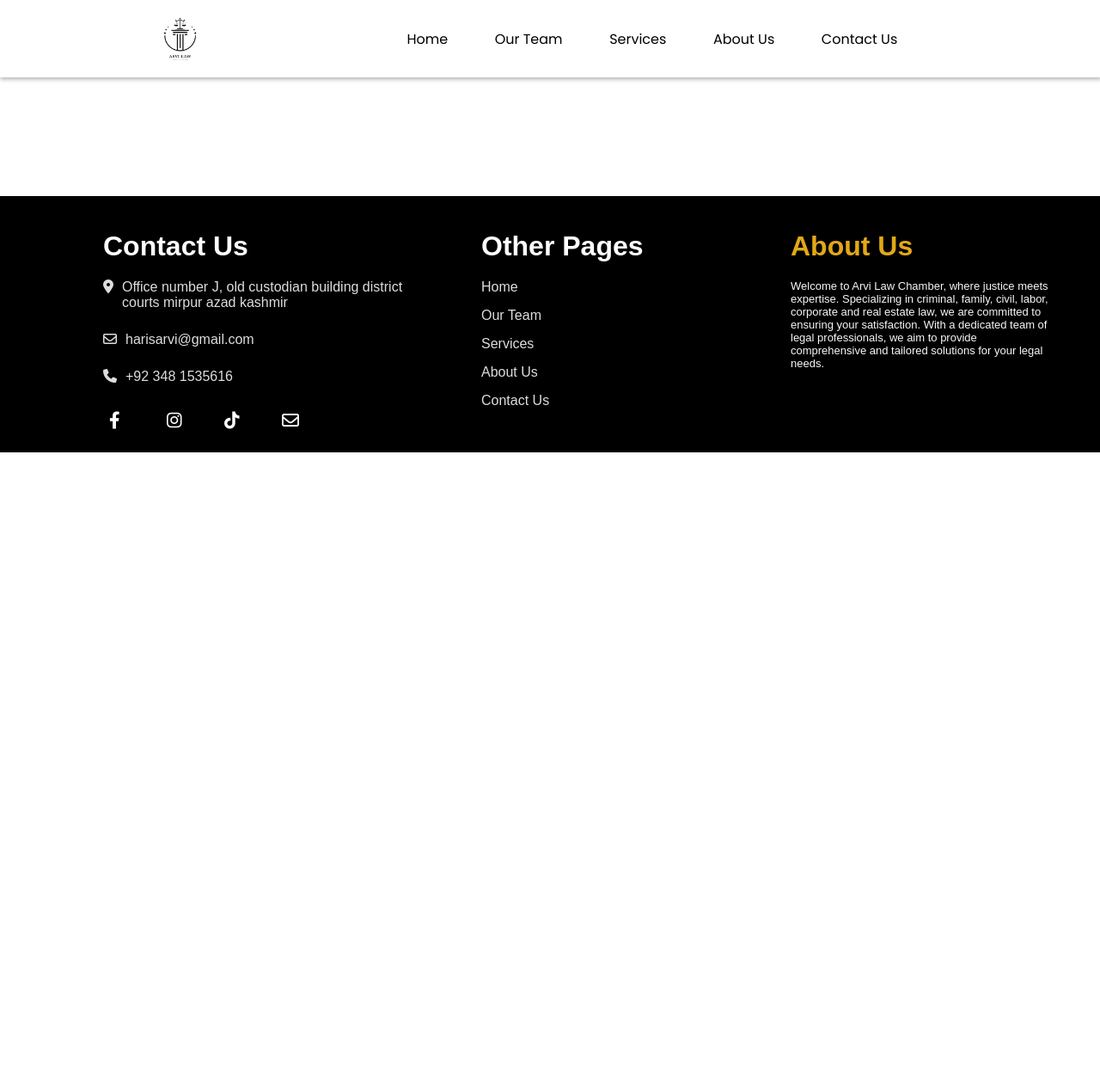
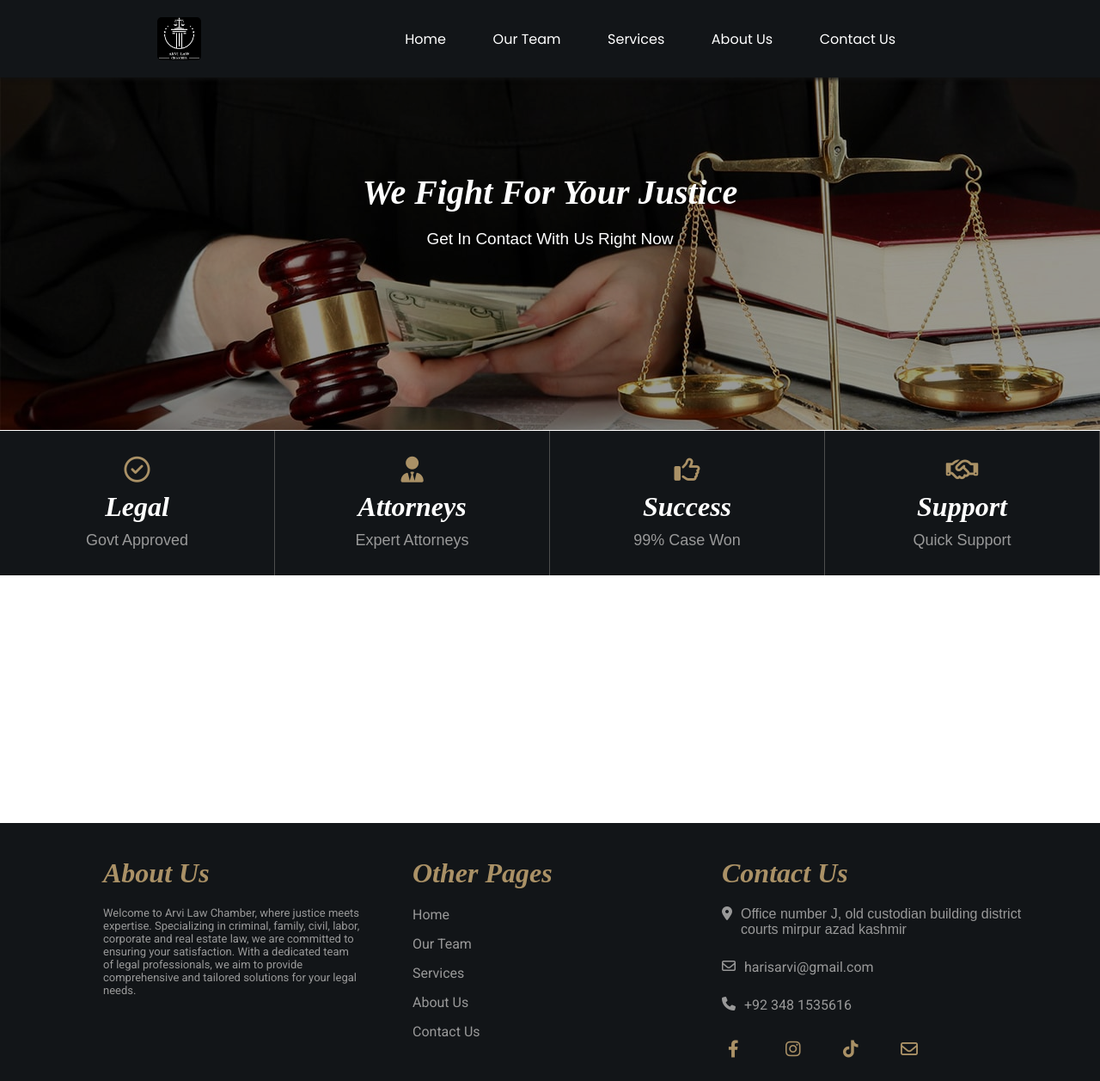
Before and after one commit to HamzaArif538/ArviLawChamber, a Django app: page / in a window 1280 px wide. Shown: the whole page at 86% size. Before the commit the page ends 526 px from the top, so only its background shows below. Run offline with Django 5.2, Linux system fonts and the light colour scheme.

Commit message:
changed color scheme and started home page

```diff
--- a/home/templates/home/footer.html
+++ b/home/templates/home/footer.html
@@ -6,22 +6,20 @@
 
 <div class="footer-container">
 
-    <div class='footer-ind_cont' id="contactUs">
-        <h1 class="footer-title">Contact Us</h1>
+    <div class='footer-ind_cont' id="aboutUs">
+        <h1 class="footer-title">About Us</h1>
         <div class="footer-cont">
-            <ul class="footer-lines">
-                <li class="footer-line footer-line-main"><i class="footer-icon fa-solid fa-location-dot"></i><p> Office number J, old custodian building district courts mirpur azad kashmir</p> </li>
-                <li class="footer-line footer-line-main"><i class="footer-icon fa-regular fa-envelope"></i><a href="mailto:">harisarvi@gmail.com</a> </li>
-                <li class="footer-line footer-line-main"><i class="footer-icon fa-solid fa-phone"></i><a href="tel:+923481535616">+92 348 1535616</a> </li>
-                <ul id='social' class="footer-line">
-                    <li><a target='blank' href=" "><i class="fa-brands fa-facebook-f"></i></a></li>
-                    <li><a target='blank' href=" "><i class="fa-brands fa-instagram"></i></a></li>
-                    <li><a target='blank' href=" "><i class="fa-brands fa-tiktok"></i></a></li>
-                    <li><a target='blank' href="mailto: abc"><i class="fa-regular fa-envelope"></i></a></li>
-                </ul>
-            </ul>
+            <p class='footer-about-p'>
+                Welcome to Arvi Law Chamber, where justice meets expertise.
+                Specializing in criminal, family, civil, labor, corporate
+                and real estate law, we are committed to ensuring your
+                satisfaction. With a dedicated team of legal professionals,
+                we aim to provide comprehensive and tailored solutions for
+                your legal needs.
+            </p>
         </div>
     </div>
+
 
 
     <div class='footer-ind_cont' id="explore">
@@ -47,17 +45,20 @@
         </div>
     </div>
 
-    <div class='footer-ind_cont' id="aboutUs">
-        <h1 class="footer-title">About Us</h1>
+    <div class='footer-ind_cont' id="contactUs">
+        <h1 class="footer-title">Contact Us</h1>
         <div class="footer-cont">
-            <p class='footer-about-p'>
-                Welcome to Arvi Law Chamber, where justice meets expertise.
-                Specializing in criminal, family, civil, labor, corporate
-                and real estate law, we are committed to ensuring your
-                satisfaction. With a dedicated team of legal professionals,
-                we aim to provide comprehensive and tailored solutions for
-                your legal needs.
-            </p>
+            <ul class="footer-lines">
+                <li class="footer-line footer-line-main"><i class="footer-icon fa-solid fa-location-dot"></i><p> Office number J, old custodian building district courts mirpur azad kashmir</p> </li>
+                <li class="footer-line footer-line-main"><i class="footer-icon fa-regular fa-envelope"></i><a href="mailto:">harisarvi@gmail.com</a> </li>
+                <li class="footer-line footer-line-main"><i class="footer-icon fa-solid fa-phone"></i><a href="tel:+923481535616">+92 348 1535616</a> </li>
+                <ul id='social' class="footer-line">
+                    <li><a target='blank' href=" "><i class="fa-brands fa-facebook-f"></i></a></li>
+                    <li><a target='blank' href=" "><i class="fa-brands fa-instagram"></i></a></li>
+                    <li><a target='blank' href=" "><i class="fa-brands fa-tiktok"></i></a></li>
+                    <li><a target='blank' href="mailto: abc"><i class="fa-regular fa-envelope"></i></a></li>
+                </ul>
+            </ul>
         </div>
     </div>
 
--- a/home/templates/home/home.html
+++ b/home/templates/home/home.html
@@ -2,8 +2,76 @@
 {% load static %}
 
 {% block content %}
+<link rel="stylesheet" href="https://cdnjs.cloudflare.com/ajax/libs/font-awesome/6.4.2/css/all.min.css" integrity="sha512-z3gLpd7yknf1YoNbCzqRKc4qyor8gaKU1qmn+CShxbuBusANI9QpRohGBreCFkKxLhei6S9CQXFEbbKuqLg0DA==" crossorigin="anonymous" referrerpolicy="no-referrer" />
+<link rel="stylesheet" href="{% static "/css/home.css" %}">
 
-<h2>Homeeee</h2>
+<div class="homecontainer">
+    <div class="homeconttop">
+        <div class="hometopimg">
+            <div class="topimgcont">
+                <img src="{% static "/images/homeintro.jpg" %}" alt="">
+            </div>
+            <div class="topimginfo">
+                <p class="imginfohead">
+                    We Fight For Your Justice
+                </p>
+                <p class="imginfoinfo">
+                    Get In Contact With Us Right Now
+                </p>
+            </div>
+        </div>
+
+        <div class="hometopinfo">
+            <div class="topinfocont">
+                <div class="topinfocont-icon">
+                    <i class="fa-regular fa-circle-check"></i>
+                </div>
+                <div class="topinfocont-head">
+                    <h1>Legal</h1>
+                </div>
+                <div class="topinfocont-info">
+                    Govt Approved
+                </div>
+            </div>
+            <div class="topinfocont">
+                <div class="topinfocont-icon">
+                    <i class="fa-solid fa-user-tie"></i>
+                </div>
+                <div class="topinfocont-head">
+                    <h1>Attorneys</h1>
+                </div>
+                <div class="topinfocont-info">
+                    Expert Attorneys
+                </div>
+            </div>
+            <div class="topinfocont">
+                <div class="topinfocont-icon">
+                    <i class="fa-regular fa-thumbs-up"></i>
+                </div>
+                <div class="topinfocont-head">
+                    <h1>Success</h1>
+                </div>
+                <div class="topinfocont-info">
+                    99% Case Won
+                </div>
+            </div>
+            <div class="topinfocont">
+                <div class="topinfocont-icon">
+                    <i class="fa-regular fa-handshake"></i>
+                </div>
+                <div class="topinfocont-head">
+                    <h1>Support</h1>
+                </div>
+                <div class="topinfocont-info">
+                    Quick Support
+                </div>
+            </div>
+        </div>
+    </div>
+    <div class="homecontbottom">
+
+    </div>
+</div>
 
 
 {% endblock content %}
--- a/home/templates/home/navbar.html
+++ b/home/templates/home/navbar.html
@@ -6,7 +6,7 @@
     <div class="navbar-container">
         <div class='navbar-nav_logo'>
             <a href="/">
-                <img src="{% static "/images/arvi-law2.png" %}" alt="">
+                <img src="{% static "/images/arvi-law3.png" %}" alt="">
 
             </a>
         </div>
--- a/static/css/footer.css
+++ b/static/css/footer.css
@@ -1,3 +1,5 @@
+@import url('https://fonts.googleapis.com/css2?family=Poppins&family=Roboto:wght@300;400;500&display=swap');
+
 *{
     margin: 0;
     padding: 0;
@@ -8,12 +10,11 @@
     margin-top: 200px;
     display: flex;
     justify-content: space-evenly;
-    /* align-items: center; */
     height: auto;
     padding:20px 0 20px 60px;
-    /* background: linear-gradient(to top, #003d58,#016b9c); */
-    background: black;
-    color: #fff;
+    background: #121518;
+    color: #999999;
+
 
 }
 
@@ -25,9 +26,11 @@
 }
 
 .footer-title{
-    color: rgb(226, 168, 22);
+    color: #aa9166;
     margin-bottom: 20px;
     margin-top: 20px;
+    font-family: 'EB Garamond', serif;
+    font-style: italic;
 }
 
 #contactUs{
@@ -35,11 +38,12 @@
 }
 
 #contactUs .footer-title{
-    color: #fff;
+    color: #aa9166;
 }
 
 #contactUs .footer-cont{
-    color: #dfdcdc;
+    color: #999999;
+    font-family: 'Roboto', sans-serif;
 }
 
 #contactUs .footer-cont .footer-lines .footer-line .footer-icon{
@@ -49,7 +53,8 @@
 
 #contactUs .footer-cont .footer-lines .footer-line-main a{
     text-decoration: none;
-    color: #dfdcdc;
+    color: #999999;
+    font-family: 'Roboto', sans-serif;
 }
 
 #contactUs .footer-cont .footer-lines  .footer-line-main:hover{
@@ -59,7 +64,8 @@
 
 .footer-cont .footer-about-p{
     font-size:13px;
-    color: #f7f7f7;
+    color: #999999;
+    font-family: 'Roboto', sans-serif;
 }
 
 .footer-lines{
@@ -86,7 +92,7 @@
 
 #social li a{
     text-decoration: none;
-    color: #fff;
+    color: #aa9166;
     margin-right: 35px;
     font-size: 20px;
     padding: 7px;
@@ -102,12 +108,11 @@
 }
 
 #social li a:hover{
-    background-color: white;
-    color: black;
+    color: #999999;
 }
 
 #explore .footer-title{
-    color: #fff;
+    color: #aa9166;
 }
 
 #explore .footer-cont ul{
@@ -125,7 +130,8 @@
 
 #explore .footer-cont ul .footer-link a{
     text-decoration: none;
-    color: #dfdcdc;
+    color: #999999;
+    font-family: 'Roboto', sans-serif;
 }
 
 @media (max-width: 768px) {
--- /dev/null
+++ b/static/css/home.css
@@ -0,0 +1,94 @@
+*{
+    margin: 0;
+    padding: 0;
+}
+
+.homecontainer{
+    background-color: #fff;
+    display: flex;
+    flex-direction: column;
+}
+
+.homecontainer .homeconttop{
+    display: flex;
+    flex-direction: column;
+    width: 100%;
+}
+
+.homeconttop .hometopimg{
+    display: flex;
+    flex-direction: column;
+    align-items: center;
+    /* background-color: purple; */
+
+
+}
+
+.hometopimg .topimgcont{
+    width: 100%;
+    /* border: 5px solid black; */
+    height: 500px;
+    overflow: hidden;
+    object-fit: cover;
+}
+
+.topimgcont img{
+    filter: brightness(0.6);
+}
+
+.hometopimg .topimginfo{
+    position: relative;
+    bottom: 300px;
+    color: #fff;
+    display: flex;
+    flex-direction: column;
+    align-items: center;
+}
+
+.topimginfo .imginfohead{
+    font-size: 40px;
+    font-family: 'EB Garamond', serif;
+    font-style: italic;
+    font-weight: bold;
+    margin-bottom: 20px;
+}
+
+.topimginfo .imginfoinfo{
+    font-size: 19px;
+}
+
+.homeconttop .hometopinfo{
+    background-color: #121518;
+    display: flex;
+    justify-content: space-evenly;
+    color: #fff;
+    position: relative;
+    bottom: 88px;
+}
+
+.hometopinfo .topinfocont{
+    border-right: 1px solid #4e4e4e;
+    width: 25%;
+    display: flex;
+    flex-direction: column;
+    align-items: center;
+    justify-content: center;
+    padding: 30px 0;
+}
+
+.topinfocont i{
+    font-size: 30px;
+    color: #aa9166;
+    margin-bottom: 10px;
+}
+
+.topinfocont h1{
+    font-style: italic;
+    font-family:'EB Garamond', serif ;
+    margin-bottom: 10px;
+}
+
+.topinfocont .topinfocont-info{
+    color: #999999;
+    font-size: 18px;
+}
--- a/static/css/navbar.css
+++ b/static/css/navbar.css
@@ -9,7 +9,7 @@
 .navbar-container{
     display: flex;
     justify-content: space-evenly;
-    background-color: #fff;
+    background-color: #121518 !important;
     padding: 20px 0 20px 0;
     align-items: center;
     border: none;
@@ -19,18 +19,20 @@
     z-index: 1;
     width: 100%;
     margin:0 0 50px 0;
-    box-shadow: 1px 1px 5px 1px rgb(173, 173, 173);
+    box-shadow: 1px 1px 5px 1px rgb(17, 17, 17);
 }
 
 .navbar-nav_logo{
     height: 50px;
     overflow: hidden;
     /* background: blue; */
+    border-radius: 5px;
 }
 
 .navbar-nav_logo img{
-    height: 55px;
+    height: 50px;
     padding-bottom: 5px;
+
 }
 
 .navbar-nav_items ul{
@@ -48,7 +50,7 @@
 
 .navbar-nav_items ul li a{
     text-decoration: none;
-    color: black;
+    color: #fff;
     transition: 0.5s;
     font-family: 'Poppins', sans-serif;
 }
@@ -60,16 +62,16 @@
 
 .mobile-menu{
     display: none;
-    background-color: #f8f8f8;
+    background-color: #121518 !important;
     padding: 20px;
 }
 
 .navbar-nav_items ul li a:hover{
-    color: #3876BF;
+    color: #b69d74;
 
 }
 .navbar-nav_items ul li.active a{
-    color: #3876BF;
+    color: #b69d74;
 }
 
 
```
Also changed, not shown: static/images/arvi-law.png (deleted), static/images/arvi-law2.png (deleted), static/images/arvi-law3.png (added), static/images/homeintro.jpg (added).
